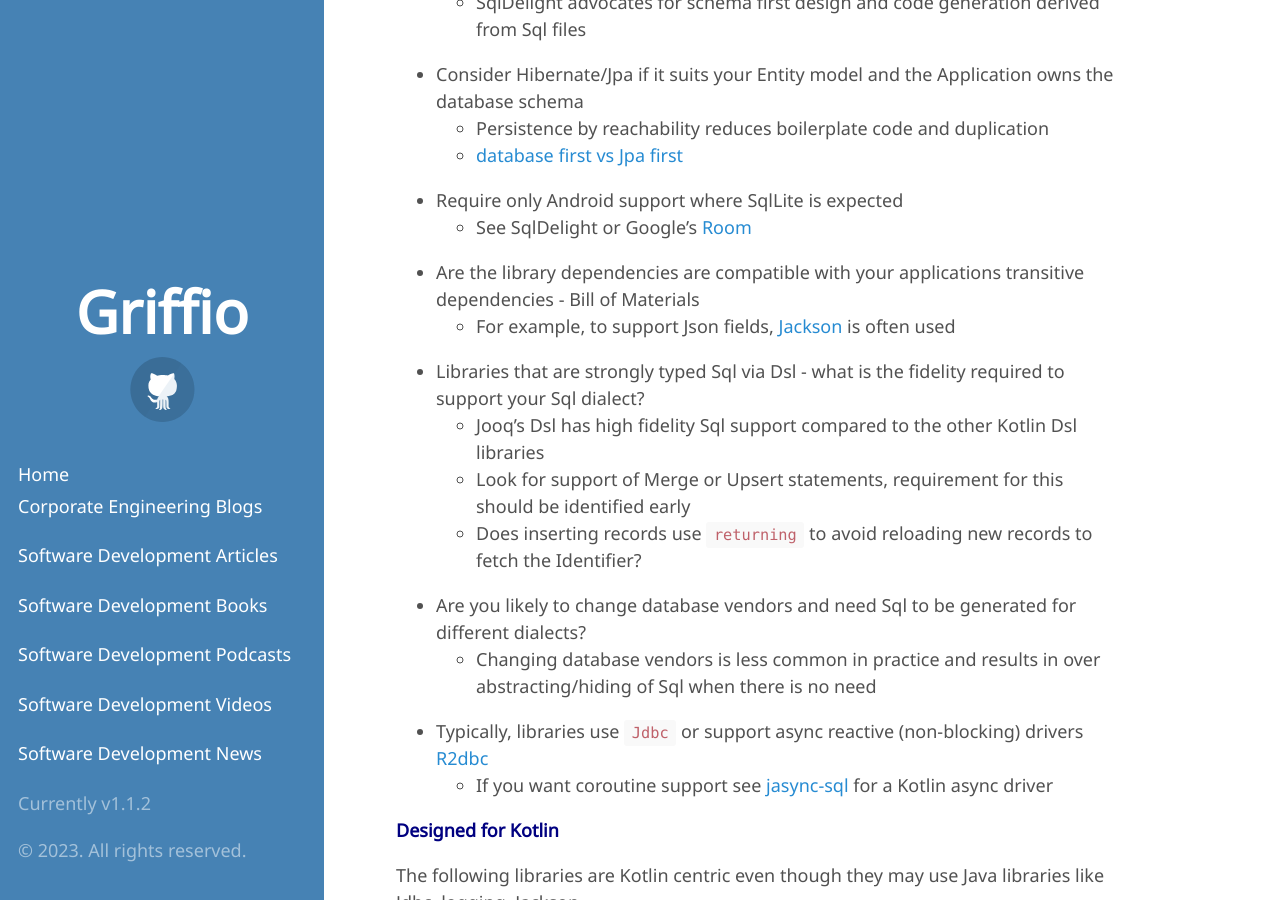
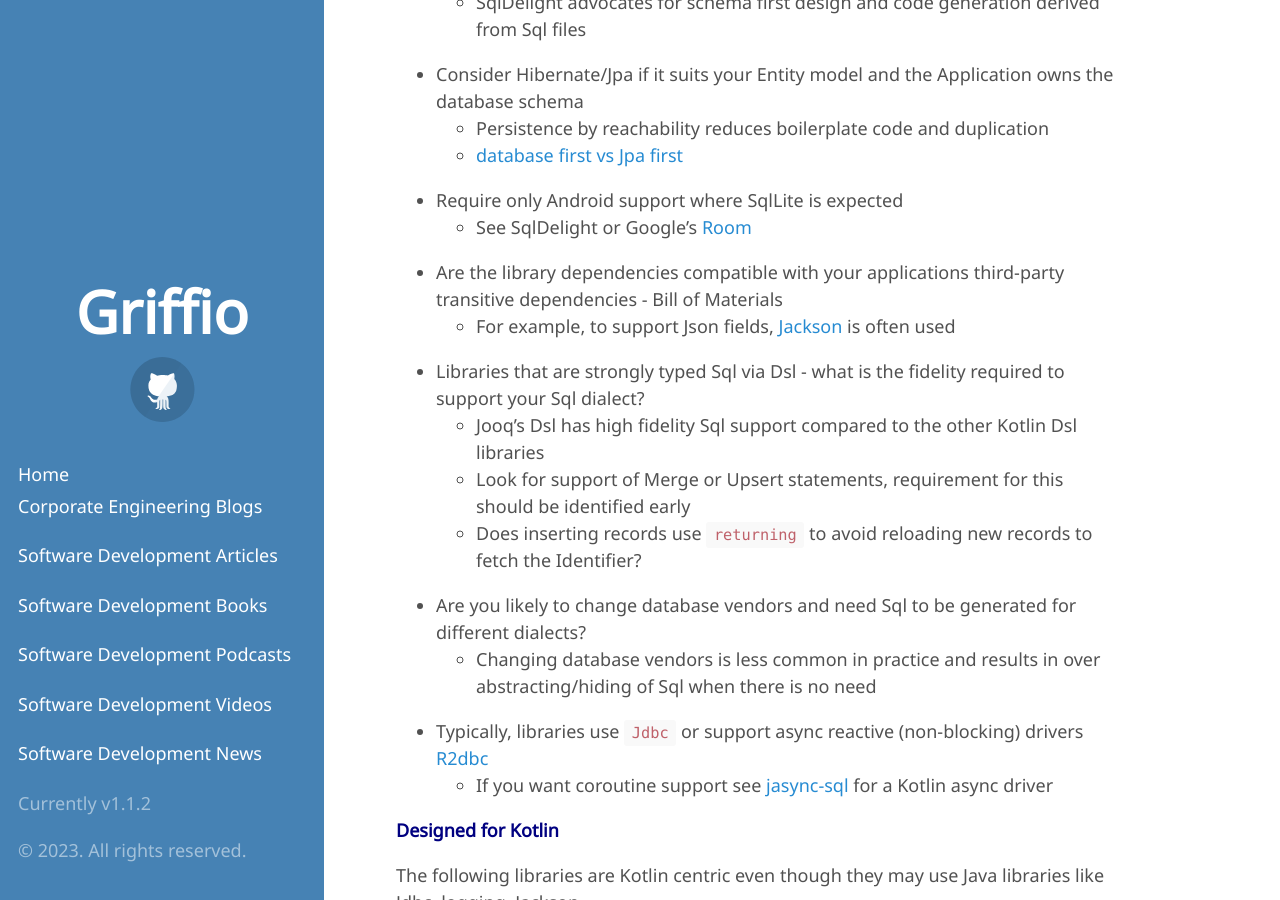
Before and after one commit to griffio/griffio.github.io, a Jekyll site: the page built from _posts/2023-04-20-More-Kotlin-Sql-Persistence-Comparision.md, in a window 1280 px wide and 900 px high, scrolled down 1104 px. Built offline with Jekyll 4.4.1, drawn with Linux system fonts in a browser that asks for light colours; some web fonts are replaced.

Commit message:
First draft
Kotlin Orm libraries

```diff
--- a/_posts/2023-04-20-More-Kotlin-Sql-Persistence-Comparision.md
+++ b/_posts/2023-04-20-More-Kotlin-Sql-Persistence-Comparision.md
@@ -41,7 +41,7 @@
   * [database first vs Jpa first](https://www.jpa-buddy.com/blog/db-first-vs-jpa-first/)
 * Require only Android support where SqlLite is expected
   * See SqlDelight or Google's [Room](https://developer.android.com/reference/androidx/room/package-summary)
-* Are the library dependencies are compatible with your applications transitive dependencies - Bill of Materials
+* Are the library dependencies compatible with your applications third-party transitive dependencies - Bill of Materials
   * For example, to support Json fields, [Jackson](https://github.com/FasterXML/jackson) is often used
 * Libraries that are strongly typed Sql via Dsl - what is the fidelity required to support your Sql dialect?
   * Jooq's Dsl has high fidelity Sql support compared to the other Kotlin Dsl libraries
```
